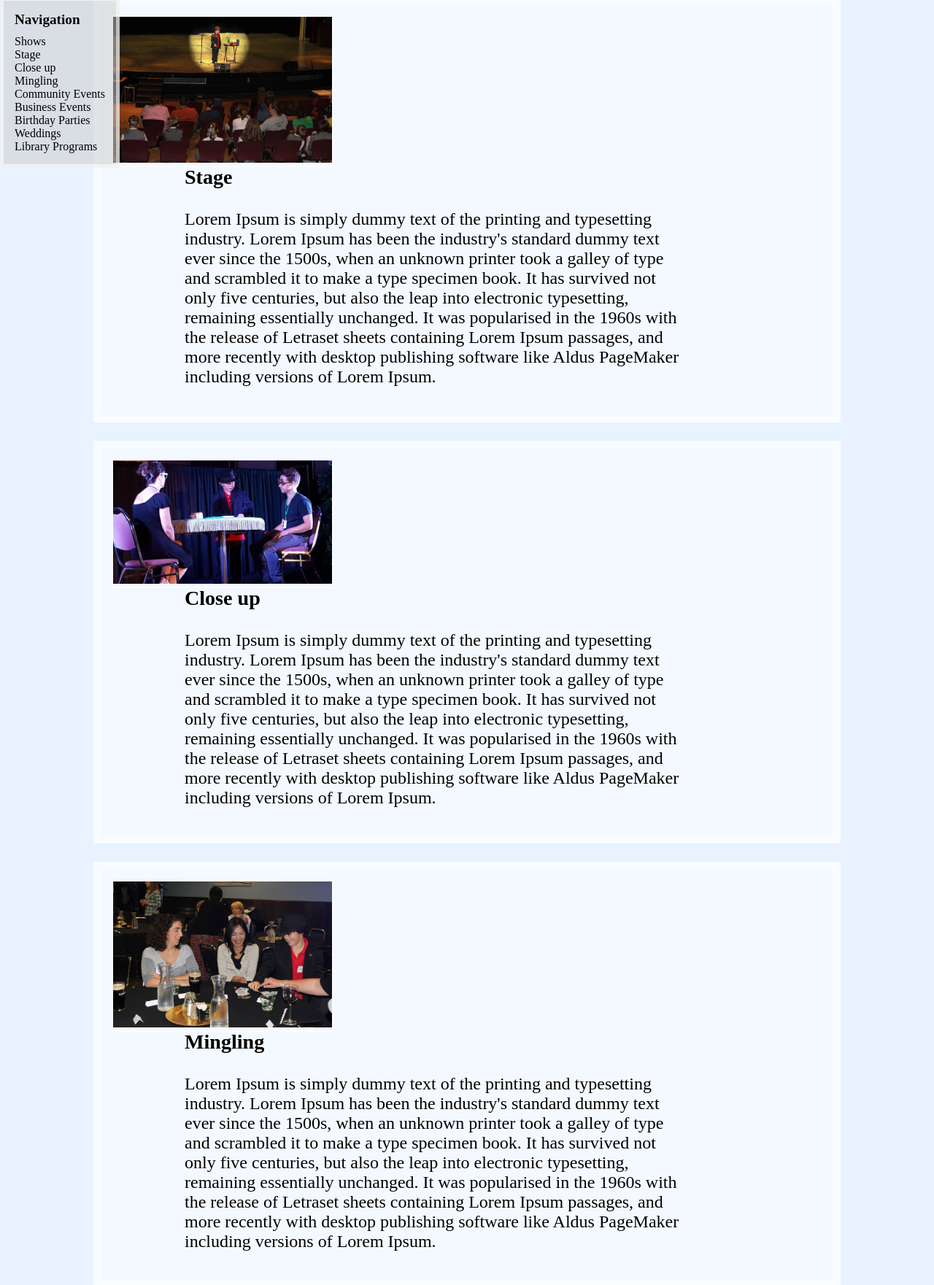
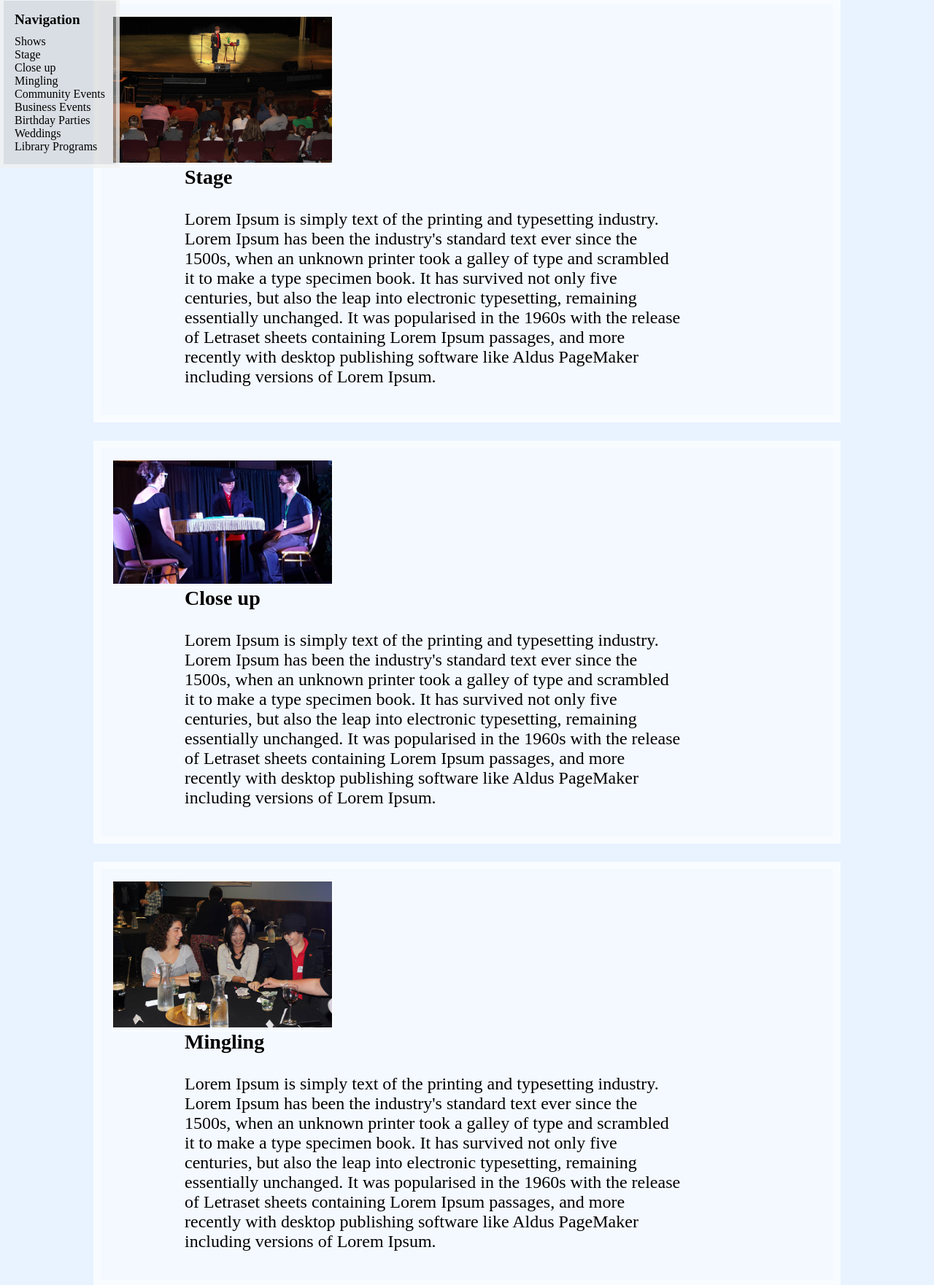
Before and after one commit to devinethang/TheMagicOfDevinGraupmannWebsite, a plain HTML site: page shows_h3.html in a window 1280 px wide. Shown: the part 259-2020 px from the top of the page at 73% size. Drawn offline with Linux system fonts and the light colour scheme.

Commit message:
Updated placeholder text

```diff
--- a/shows_h3.html
+++ b/shows_h3.html
@@ -60,8 +60,8 @@
     <span class="shows-inline shows-right">
       <h3>Stage</h3>
       <p>
-        Lorem Ipsum is simply dummy text of the printing and typesetting industry. Lorem Ipsum has been the industry's
-        standard dummy text ever since the 1500s, when an unknown printer took a galley of type and scrambled it to make
+        Lorem Ipsum is simply text of the printing and typesetting industry. Lorem Ipsum has been the industry's
+        standard text ever since the 1500s, when an unknown printer took a galley of type and scrambled it to make
         a type specimen book. It has survived not only five centuries, but also the leap into electronic typesetting,
         remaining essentially unchanged. It was popularised in the 1960s with the release of Letraset sheets containing
         Lorem Ipsum passages, and more recently with desktop publishing software like Aldus PageMaker including versions
@@ -77,8 +77,8 @@
     <span class="shows-inline shows-right">
       <h3>Close up</h3>
       <p>
-        Lorem Ipsum is simply dummy text of the printing and typesetting industry. Lorem Ipsum has been the industry's
-        standard dummy text ever since the 1500s, when an unknown printer took a galley of type and scrambled it to make
+        Lorem Ipsum is simply text of the printing and typesetting industry. Lorem Ipsum has been the industry's
+        standard text ever since the 1500s, when an unknown printer took a galley of type and scrambled it to make
         a type specimen book. It has survived not only five centuries, but also the leap into electronic typesetting,
         remaining essentially unchanged. It was popularised in the 1960s with the release of Letraset sheets containing
         Lorem Ipsum passages, and more recently with desktop publishing software like Aldus PageMaker including versions
@@ -95,8 +95,8 @@
     <span class="shows-inline shows-right">
       <h3>Mingling</h3>
       <p>
-        Lorem Ipsum is simply dummy text of the printing and typesetting industry. Lorem Ipsum has been the industry's
-        standard dummy text ever since the 1500s, when an unknown printer took a galley of type and scrambled it to make
+        Lorem Ipsum is simply text of the printing and typesetting industry. Lorem Ipsum has been the industry's
+        standard text ever since the 1500s, when an unknown printer took a galley of type and scrambled it to make
         a type specimen book. It has survived not only five centuries, but also the leap into electronic typesetting,
         remaining essentially unchanged. It was popularised in the 1960s with the release of Letraset sheets containing
         Lorem Ipsum passages, and more recently with desktop publishing software like Aldus PageMaker including versions
@@ -112,8 +112,8 @@
     <span class="shows-inline shows-right">
       <h3>Community Events</h3>
       <p>
-        Lorem Ipsum is simply dummy text of the printing and typesetting industry. Lorem Ipsum has been the industry's
-        standard dummy text ever since the 1500s, when an unknown printer took a galley of type and scrambled it to make
+        Lorem Ipsum is simply text of the printing and typesetting industry. Lorem Ipsum has been the industry's
+        standard text ever since the 1500s, when an unknown printer took a galley of type and scrambled it to make
         a type specimen book. It has survived not only five centuries, but also the leap into electronic typesetting,
         remaining essentially unchanged. It was popularised in the 1960s with the release of Letraset sheets containing
         Lorem Ipsum passages, and more recently with desktop publishing software like Aldus PageMaker including versions
@@ -129,12 +129,7 @@
     <span class="shows-inline shows-right">
       <h3>Business Events</h3>
       <p>
-        Lorem Ipsum is simply dummy text of the printing and typesetting industry. Lorem Ipsum has been the industry's
-        standard dummy text ever since the 1500s, when an unknown printer took a galley of type and scrambled it to make
-        a type specimen book. It has survived not only five centuries, but also the leap into electronic typesetting,
-        remaining essentially unchanged. It was popularised in the 1960s with the release of Letraset sheets containing
-        Lorem Ipsum passages, and more recently with desktop publishing software like Aldus PageMaker including versions
-        of Lorem Ipsum.
+        Lorem ipsum dolor sit amet, consectetur adipiscing elit. Donec laoreet pulvinar augue, sed faucibus elit scelerisque quis. Quisque at dolor ut diam facilisis condimentum a sit amet nibh. Suspendisse nec ipsum vitae purus pharetra malesuada ac sit amet erat. Aenean cursus sollicitudin bibendum. Suspendisse condimentum tellus quis leo dapibus, sit amet aliquet nisi eleifend. Nulla facilisi. Cras efficitur, leo nec porttitor faucibus, magna dui volutpat lorem, quis placerat magna lorem nec sapien. Cras tincidunt quam ac lorem laoreet, a condimentum sapien aliquet.
       </p>
     </span>
   </div>
@@ -146,12 +141,7 @@
     <span class="shows-inline shows-right">
       <h3>Birthday Parties</h3>
       <p>
-        Lorem Ipsum is simply dummy text of the printing and typesetting industry. Lorem Ipsum has been the industry's
-        standard dummy text ever since the 1500s, when an unknown printer took a galley of type and scrambled it to make
-        a type specimen book. It has survived not only five centuries, but also the leap into electronic typesetting,
-        remaining essentially unchanged. It was popularised in the 1960s with the release of Letraset sheets containing
-        Lorem Ipsum passages, and more recently with desktop publishing software like Aldus PageMaker including versions
-        of Lorem Ipsum.
+        Aenean eleifend, augue ac vestibulum commodo, sapien libero tincidunt tortor, id efficitur odio turpis sit amet diam. Suspendisse hendrerit est quis arcu placerat, sit amet commodo augue viverra. Vestibulum sed hendrerit turpis. Cras tincidunt auctor pharetra. Proin elementum justo eleifend, malesuada est eu, tristique nisi. Aenean vel ex quis ante hendrerit auctor. Etiam est dui, accumsan sit amet dolor sit amet, sodales euismod nisi. Aenean in lorem non magna dictum vulputate. Mauris sed libero lacinia, vulputate felis quis, ultricies purus. Nulla aliquam consectetur risus, ut dapibus est consequat at. Ut ac tortor convallis, iaculis leo non, mollis lacus. Nunc aliquet, orci quis rutrum sollicitudin, dolor tellus pellentesque quam, vel rhoncus massa turpis eu eros. Nunc id est in metus tincidunt sodales.
       </p>
     </span>
   </div>
@@ -163,13 +153,7 @@
     <span class="shows-inline shows-right">
       <h3>Weddings</h3>
       <p>
-        Lorem Ipsum is simply dummy text of the printing and typesetting industry. Lorem Ipsum has been the industry's
-        standard dummy text ever since the 1500s, when an unknown printer took a galley of type and scrambled it to make
-        a type specimen book. It has survived not only five centuries, but also the leap into electronic typesetting,
-        remaining essentially unchanged. It was popularised in the 1960s with the release of Letraset sheets containing
-        Lorem Ipsum passages, and more recently with desktop publishing software like Aldus PageMaker including versions
-        of Lorem Ipsum.
-      </p>
+        Aenean convallis eros sed ex rhoncus tincidunt. Nullam ut tortor felis. Mauris mollis ullamcorper volutpat. Quisque convallis placerat odio, in fringilla arcu tincidunt nec. Nulla tempor metus eget iaculis consequat. Phasellus et nunc auctor, faucibus nunc vulputate, consequat turpis. Aenean sodales velit quam, sed tempor mauris lobortis id. Etiam posuere sit amet nulla a pretium. Maecenas venenatis cursus eros eu consectetur. Sed eu nisi tincidunt, bibendum orci nec, maximus magna. Vivamus nisi augue, faucibus eget urna pellentesque, dictum aliquam leo. Vivamus dapibus tellus nec ligula lacinia bibendum. In vehicula sollicitudin orci quis cursus. Vivamus vel mi urna. Morbi eu metus dolor. Morbi eu erat at lacus facilisis dapibus.
     </span>
   </div>
 
@@ -180,12 +164,7 @@
     <span class="shows-inline shows-right">
       <h3>Library Programs</h3>
       <p>
-        Lorem Ipsum is simply dummy text of the printing and typesetting industry. Lorem Ipsum has been the industry's
-        standard dummy text ever since the 1500s, when an unknown printer took a galley of type and scrambled it to make
-        a type specimen book. It has survived not only five centuries, but also the leap into electronic typesetting,
-        remaining essentially unchanged. It was popularised in the 1960s with the release of Letraset sheets containing
-        Lorem Ipsum passages, and more recently with desktop publishing software like Aldus PageMaker including versions
-        of Lorem Ipsum.
+        Nunc maximus fermentum magna, a sollicitudin turpis vulputate in. Duis sit amet sodales nibh, eu luctus nisl. Nullam mattis aliquet maximus. Sed condimentum quis mi vitae vulputate. Proin quis lacus ac odio pellentesque aliquam at vitae erat. Proin ut mattis mi. Mauris egestas mauris erat, sit amet efficitur neque lobortis quis. Nunc a blandit sem, eu porta ex. Donec odio nisl, varius in tellus vel, commodo tempor mi. Pellentesque in massa consectetur, pharetra erat non, sagittis elit. Nam ornare nisi ac ligula aliquet tristique.
       </p>
     </span>
     </span>
```
